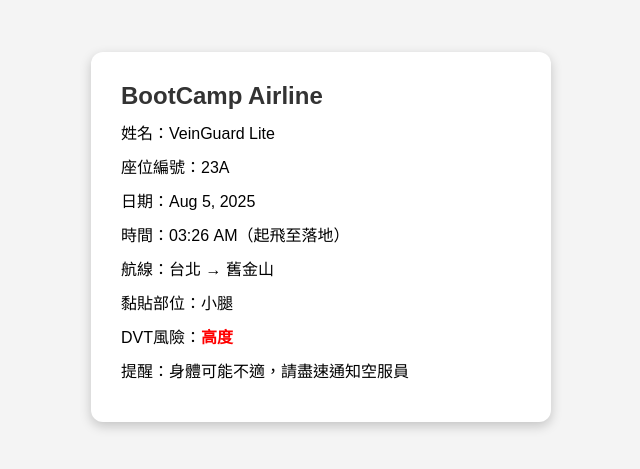
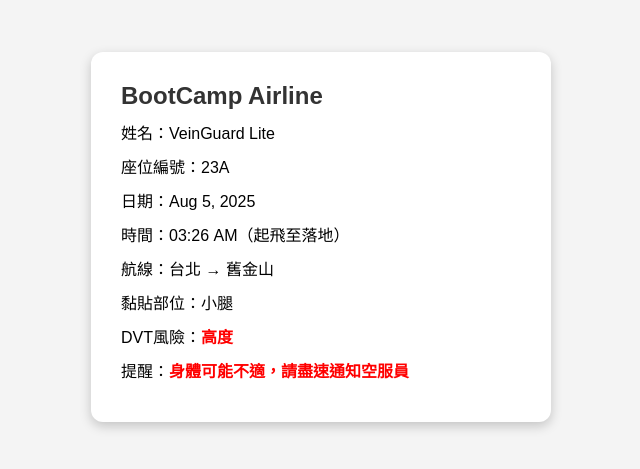
Before and after one commit to TsengYiChen-de/veinguard-lite-site, a plain HTML site: page index.html in a window 1280 px wide. Shown: the part 163-632 px from the top of the page, without its empty margins (319-959 px from the left). Drawn offline with Linux system fonts and the light colour scheme.

Commit message:
Update index.html

```diff
--- a/index.html
+++ b/index.html
@@ -2,8 +2,8 @@
 <!DOCTYPE html>
 <html lang="zh-Hant">
 <head>
-    <meta charset="UTF-8">
-    <meta name="viewport" content="width=device-width, initial-scale=1.0">
+  <meta charset="UTF-8" />
+  <meta name="viewport" content="width=device-width, initial-scale=1.0"/>
   <title>登機證 - VeinGuard Lite</title>
   <style>
     body {
@@ -33,7 +33,7 @@
       margin: 10px 0;
       font-size: 16px;
     }
-        .risk span {
+    .risk span, .reminder span {
       font-weight: bold;
     }
     .green { color: green; }
@@ -52,10 +52,11 @@
     <div class="route">航線：台北 → 舊金山</div>
     <div class="location">黏貼部位：小腿</div>
     <div class="risk" id="risk">DVT風險：</div>
-        <div class="reminder" id="reminder">提醒：</div>
+    <div class="reminder" id="reminder"><span></span></div>
   </div>
 
   <script>
+    // 產生現在時間與日期
     const now = new Date();
     const dateOptions = { year: 'numeric', month: 'short', day: 'numeric' };
     const timeStr = now.toLocaleTimeString([], { hour: '2-digit', minute: '2-digit' });
@@ -63,6 +64,7 @@
     document.getElementById('date').innerText = "日期：" + dateStr;
     document.getElementById('duration').innerText = "時間：" + timeStr + "（起飛至落地）";
 
+    // 隨機選擇 DVT 風險與提醒
     const risks = [
       { level: "健康", color: "green", reminder: "多喝水有益身體健康喔！" },
       { level: "輕微", color: "yellow", reminder: "起來活動活動嘍～" },
@@ -71,7 +73,7 @@
     ];
     const chosen = risks[Math.floor(Math.random() * risks.length)];
     document.getElementById('risk').innerHTML = `DVT風險：<span class="${chosen.color}">${chosen.level}</span>`;
-        document.getElementById('reminder').innerText = "提醒：" + chosen.reminder;
+    document.getElementById('reminder').innerHTML = `提醒：<span class="${chosen.color}">${chosen.reminder}</span>`;
   </script>
 </body>
 </html>
```
Lines whose indentation alone changed are shown as unchanged.
